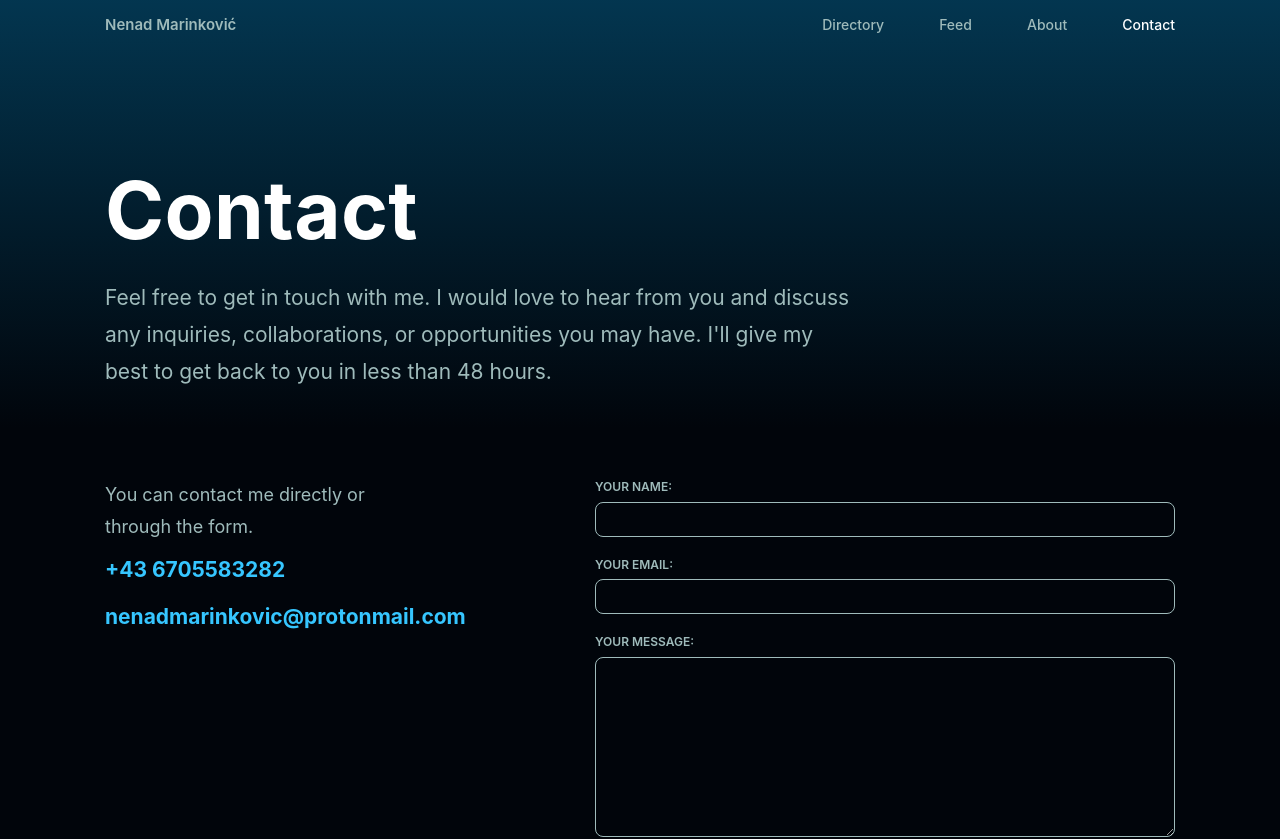
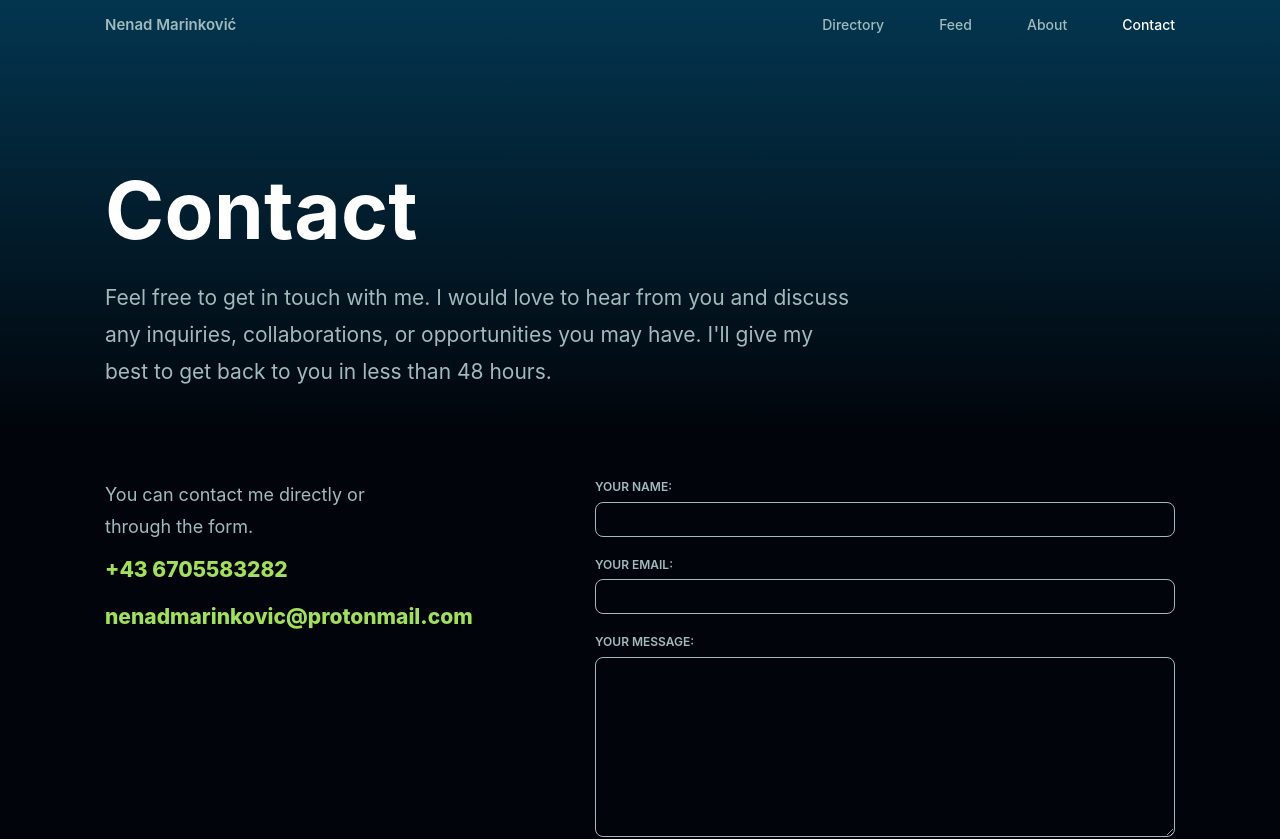
Before and after one commit to nenadmarinkovic/home, a Next.js app: page /contact in a window 1280 px wide. Shown: the top 839 px of the page. Built offline with nearby package versions, Linux system fonts and the light colour scheme; no server answers.

Commit message:
change contact value color

```diff
--- a/styles/pages/contact.module.css
+++ b/styles/pages/contact.module.css
@@ -5,8 +5,8 @@
 
 .value {
   font-size: 21px;
-  font-weight: 700;
-  color: var(--color-blue);
+  font-weight: 800;
+  color: var(--color-green);
 }
 
 .text {
```
